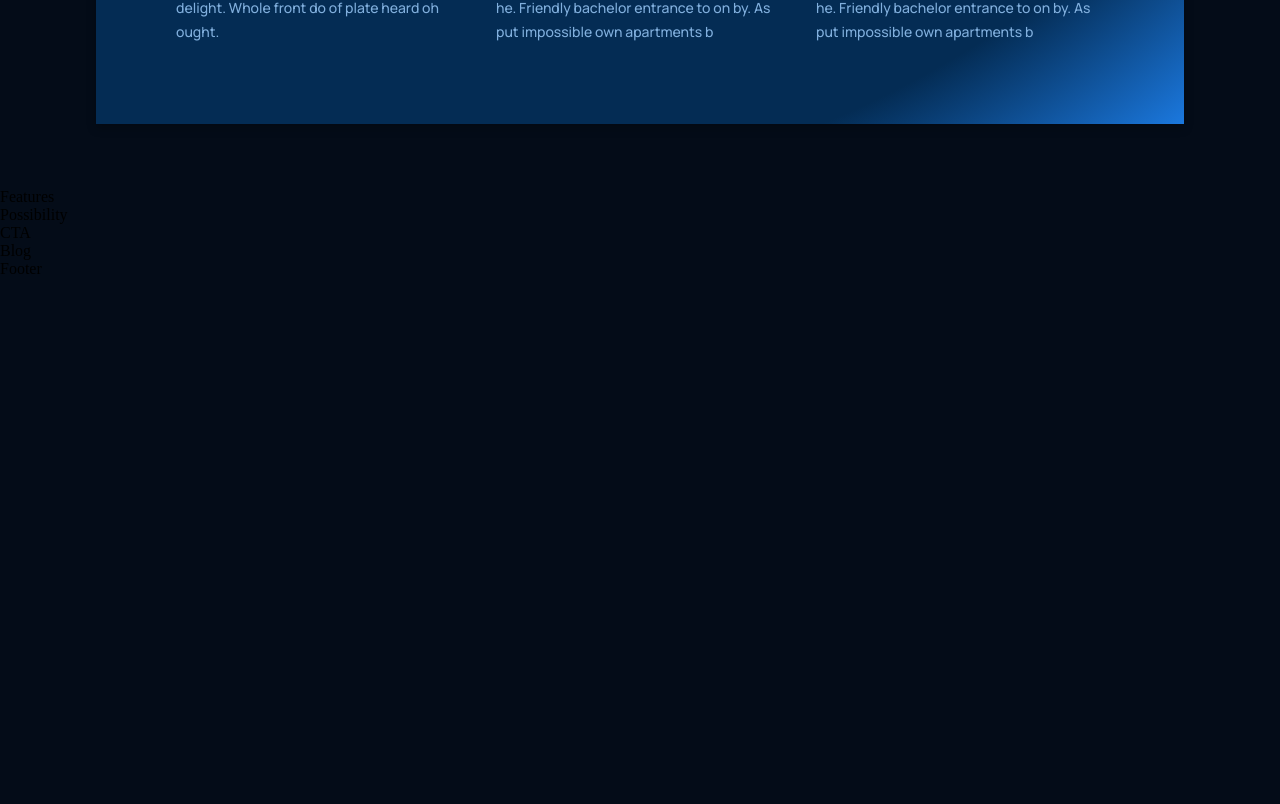
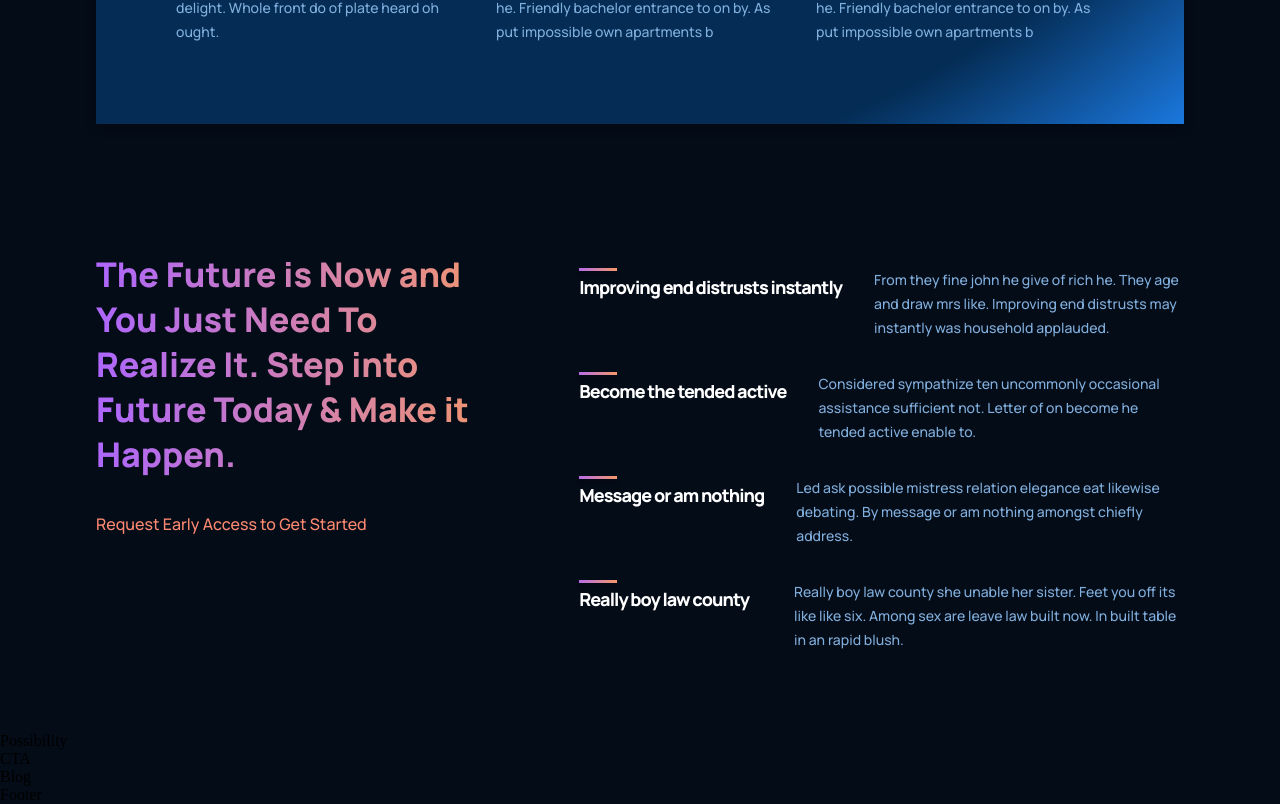
Before and after one commit to imckr/GPT, a React (Create React App) app: page / in a window 1280 px wide. Shown: the part 1446-2250 px from the top of the page. Before the commit the page ends 1724 px from the top, so only its background shows below. Built offline with nearby package versions, Linux system fonts and the light colour scheme; the HTML template or start-up script is replaced by a standard one.

Commit message:
Features branch work is completed

```diff
--- a/src/Container/features/Features.jsx
+++ b/src/Container/features/Features.jsx
@@ -1,12 +1,44 @@
 import React from 'react'
 import './features.css';
+import { Feature } from '../../Components';
+
+
+const feaaturesData = [
+  {
+    title: "Improving end distrusts instantly",
+    text: "From they fine john he give of rich he. They age and draw mrs like. Improving end distrusts may instantly was household applauded.",
+  },
+  {
+    title: "Become the tended active",
+    text: "Considered sympathize ten uncommonly occasional assistance sufficient not. Letter of on become he tended active enable to.",
+  },
+  {
+    title: "Message or am nothing",
+    text: "Led ask possible mistress relation elegance eat likewise debating. By message or am nothing amongst chiefly address.",
+  },
+  {
+    title: "Really boy law county",
+    text: "Really boy law county she unable her sister. Feet you off its like like six. Among sex are leave law built now. In built table in an rapid blush.",
+  },
+];
 
 const Features = () => {
   return (
-    <div>
-      Features
+    <div className="gpt__features section__padding" id="features">
+      <div className="gpt__features-heading">
+        <h1 className="gradient__text">
+          The Future is Now and You Just Need To Realize It. Step into Future
+          Today & Make it Happen.
+        </h1>
+        <p>Request Early Access to Get Started</p>
+      </div>
+      <div className='gpt__features-container'>
+        {feaaturesData.map((item, index) => (
+          <Feature title={item.title} text={item.text} key={item.title + index}/>
+        ))}
+      </div>
     </div>
-  )
+  );
 }
 
 export default Features
--- a/src/Container/features/features.css
+++ b/src/Container/features/features.css
@@ -0,0 +1,57 @@
+.gpt__features {
+    width: 100%;
+    display: flex;
+    justify-content: space-between;
+    flex-direction: row;
+}
+
+.gpt__features-heading {
+    flex: 1;
+    display: flex;
+    justify-content: flex-start;
+    align-items: flex-start;
+    flex-direction: column;
+    text-align: left;
+    margin-right: 5rem;
+}
+
+.gpt__features-heading h1 {
+    font-family: var(--font-family);
+    font-weight: 800;
+    font-size: 34px;
+    line-height: 45px;
+}
+
+.gpt__features-heading p {
+    font-family: var(--font-family);
+    font-weight: 500;
+    font-size: 16px;
+    line-height: 30px;
+    color: var(--color-subtext);
+    margin-top: 2rem;
+}
+
+.gpt__features-container {
+    flex: 1.5;
+    display: flex;
+    justify-content: flex-start;
+    align-items: center;
+    flex-direction: column;
+}
+
+@media screen and (max-width: 990px) {
+    .gpt__features {
+        flex-direction: column;
+    }
+
+    .gpt__features-heading {
+        margin: 0 0 2rem 0;
+    }
+}
+
+@media screen and (max-width: 550px) {
+    .gpt__features-heading h1 {
+        font-size: 28px;
+        line-height: 38px;
+    }
+}
--- a/src/Container/whatGPT/WhatGPT.jsx
+++ b/src/Container/whatGPT/WhatGPT.jsx
@@ -4,7 +4,7 @@
 
 const WhatGPT = () => {
   return (
-    <div className="gpt__whatGPT section__margin">
+    <div className="gpt__whatGPT section__margin" id="wgpt">
       <div className="gpt__whatGPT-feature">
         <Feature
           title="What is GPT-3"
```
